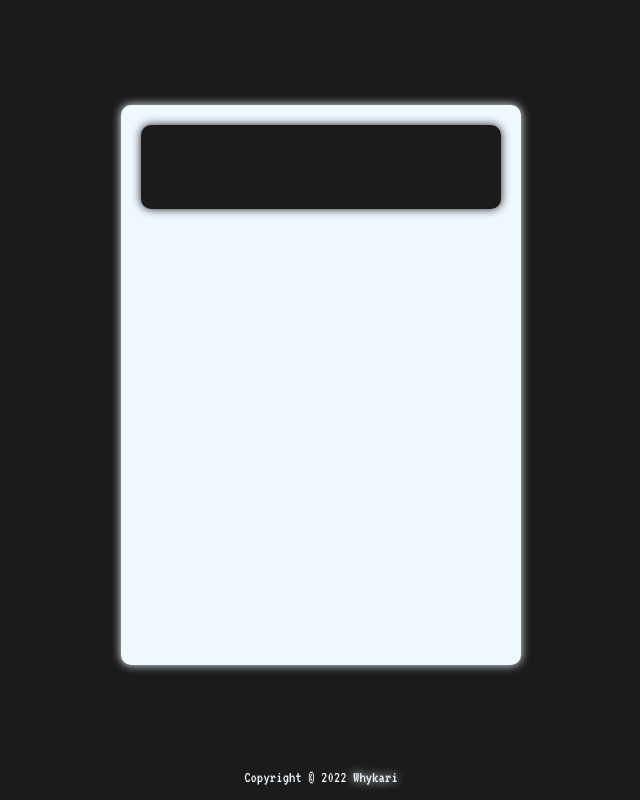
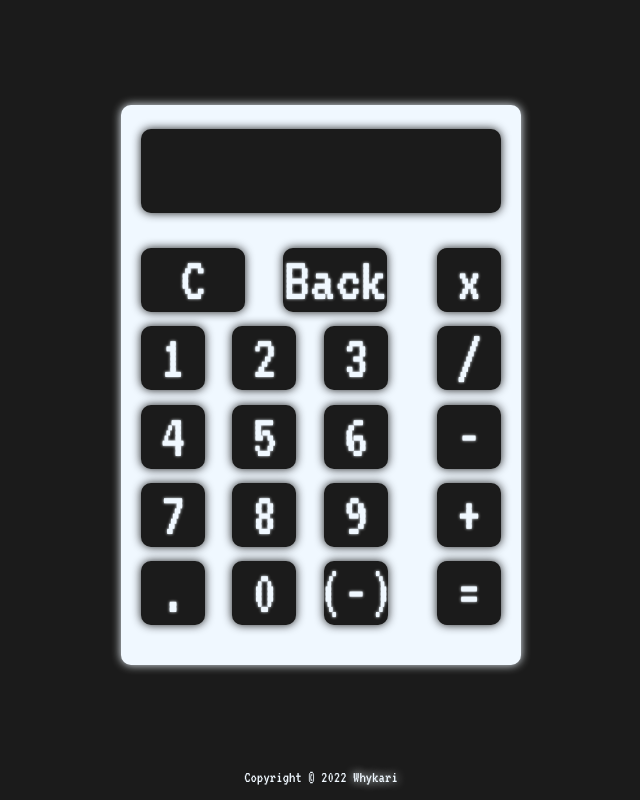
Before and after one commit to Chuan-Chen/Fullstack-Projects, a plain HTML site: page Calculator/index.html in a window 1280 px wide. Shown: the whole page, without its empty margins (319-959 px from the left). Drawn offline with Linux system fonts and the light colour scheme.

Commit message:
finished calc css
updates

```diff
--- a/Calculator/index.html
+++ b/Calculator/index.html
@@ -12,7 +12,44 @@
 
     <div class = "main">
         <div class = "calculator-body">
-            <div class = "display"></div>
+            <div class = "display">
+                <div class = "display-text"></div>
+            </div>
+            <div class = "btn-container">
+                <div class = "left-buttons">
+                    <div class = "left-button-row first">
+                        <div class = "clear">C</div>
+                        <div class = "back">Back</div>
+                    </div>
+                    <div class = left-buttons-row>
+                        <div class = "button" data-text = "1">1</div>
+                        <div class = "button" data-text = "2">2</div>
+                        <div class = "button" data-text = "3">3</div>
+                    </div>
+                    <div class = left-buttons-row>
+                        <div class = "button" data-text = "4">4</div>
+                        <div class = "button" data-text = "5">5</div>
+                        <div class = "button" data-text = "6">6</div>
+                    </div>
+                    <div class = left-buttons-row>
+                        <div class = "button" data-text = "7">7</div>
+                        <div class = "button" data-text = "8">8</div>
+                        <div class = "button" data-text = "9">9</div>
+                    </div>
+                    <div class = left-buttons-row>
+                        <div class = "button" data-text = ".">.</div>
+                        <div class = "button" data-text = "0">0</div>
+                        <div class = "button" data-text = "-">(-)</div>
+                    </div>
+                </div>
+                <div class = "right-buttons">
+                    <div class = "button" data-text = "*">x</div>
+                    <div class = "button" data-text = "/">/</div>
+                    <div class = "button" data-text = "-">-</div>
+                    <div class = "button" data-text = "+">+</div>
+                    <div class = "button" data-text = "=">=</div>
+                </div>
+            </div>
         </div>
     </div>
 
--- a/Calculator/resources/css/style.css
+++ b/Calculator/resources/css/style.css
@@ -9,6 +9,7 @@ body{
     font-weight: 500;
     margin: 0;
     background-color: #1b1b1b;
+    color: aliceblue;
 }
 
 
@@ -23,6 +24,7 @@ body{
     background-color:aliceblue;
     box-shadow: 0 0 10px aliceblue;
     display: flex;
+    justify-content: space-evenly;
     flex-direction: column;
     align-items: center;
     width: calc(50vh);
@@ -33,13 +35,97 @@ body{
 
 .display{
     box-shadow: 0 0 10px #1b1b1b;
-    margin-top: 5%;
     height: 15%;
     width: 90%;
     background-color: #1b1b1b;
     border-radius: 10px;
+    text-align: end;
+    font-size: calc(10vh);
 }
 
+.display-text{
+    text-align: right;
+    margin-right: calc(2vh);
+    text-shadow: 0 0 3px aliceblue;
+    text-overflow:ellipsis;
+    overflow: hidden;
+}
+
+.btn-container{
+    display: flex;
+    width: 90%;
+    height: 70%;
+}
+
+.button{
+    display: flex;
+    justify-content: center;
+    align-items: center;
+    height: 8vh;
+    width: calc(8vh);
+    background-color: #1b1b1b;
+    box-shadow: 0 0 10px #1b1b1b;
+    border-radius: 10px;
+    font-size: calc(8vh);
+    transition: background-color;
+    text-shadow: 0 0 3px aliceblue;
+}
+
+.button:hover, .clear:hover, .back:hover{
+    background-color: #3b3b3b;
+    cursor: pointer;
+}
+
+.left-buttons, .right-buttons{
+    display: flex;
+}
+
+.left-buttons{
+    flex-direction: column;
+    flex: 1;
+
+}
+
+
+.left-buttons-row{
+    display: flex;
+    align-items: center;
+
+    margin-bottom: auto;
+}
+.left-button-row{
+    display: flex;
+    margin-bottom: auto;
+    gap: 10px;
+}
+
+.left-buttons-row .button{
+    margin-right: auto;
+}
+
+.right-buttons{
+    flex-direction: column;
+    margin-left: 6%;
+}
+.right-buttons .button{
+    margin-bottom: auto;
+}
+
+
+.clear, .back{
+    width: 38%;
+    height: 8vh;
+    background-color: #1b1b1b;
+    margin-bottom: auto;
+    margin-right: auto;
+    border-radius: 10px;
+    display: flex;
+    justify-content: center;
+    align-items: center;
+    font-size: calc(8vh);
+    text-shadow: 0 0 3px aliceblue;
+    box-shadow: 0 0 10px #1b1b1b;
+}
 
 
 .footer{
--- a/Calculator/resources/script/script.js
+++ b/Calculator/resources/script/script.js
@@ -0,0 +1,59 @@
+const display = document.querySelector('.display-text');
+let currentOperations = "";
+let answer = 0;
+
+function reset(e){
+    display.textContent = "";
+    currentOperations = "";
+    answer = 0;
+}
+function backSpace(e){
+    display.textContent = display.textContent.slice(0,-1);
+    currentOperations = currentOperations.slice(0,-1);
+}
+
+function calculate(e){
+
+}
+function keyPress(e){
+
+    if(e.key >= 0 && e.key <= 9 || e.key == '.' || e.key == "-" || e.key == '+' || e.key == "/" || e.key == "*" || e.key == "="){
+        display.textContent = display.textContent + e.key;
+        currentOperations += `${e.key}`;
+    }else if(e.key == "Backspace"){
+        backSpace(e);
+    }
+    console.log("pressed/clicked: " + e.key);
+    console.log("current: " + currentOperations)
+}
+
+function buttonClick(e){
+    if(e.path[0].attributes[1].value == "="){
+        calculate();
+    }else{
+        display.textContent = display.textContent + e.path[0].attributes[1].value;
+        currentOperations += e.path[0].attributes[1].value;
+    }
+    console.log("pressed/clicked: " + e.path[0].attributes[1].value);
+    console.log("current: " + currentOperations)
+    }
+
+
+function init(){
+    const btns = document.querySelectorAll(".button");
+    document.body.addEventListener('keydown', keyPress);
+    btns.forEach(e => {
+        if(e.attributes[1].value == "="){
+            e.addEventListener('keydown', calculate);
+        }
+        e.addEventListener('click', buttonClick);
+    });
+    const backBtn = document.querySelector(".back");
+    const clear = document.querySelector(".clear");
+    clear.addEventListener('click', reset);
+    backBtn.addEventListener('click', backSpace);
+}
+
+
+
+init();
```
